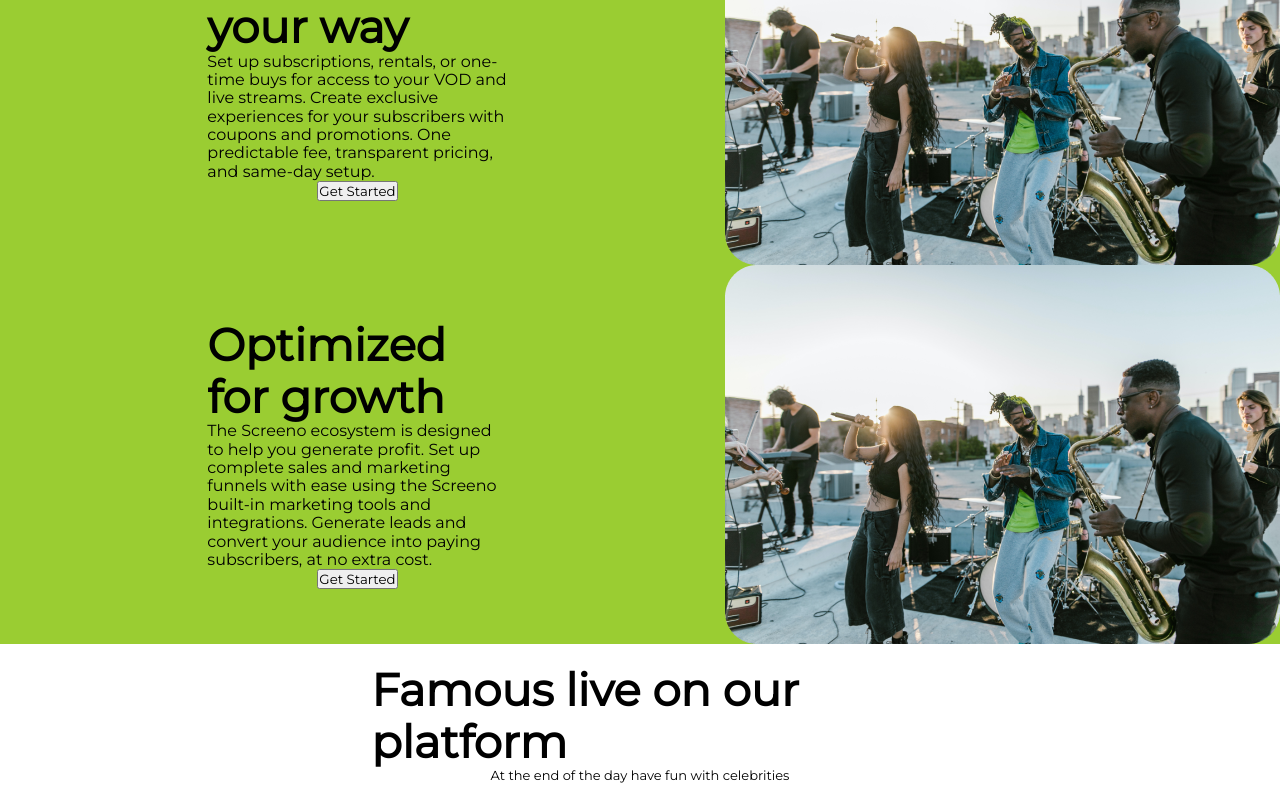
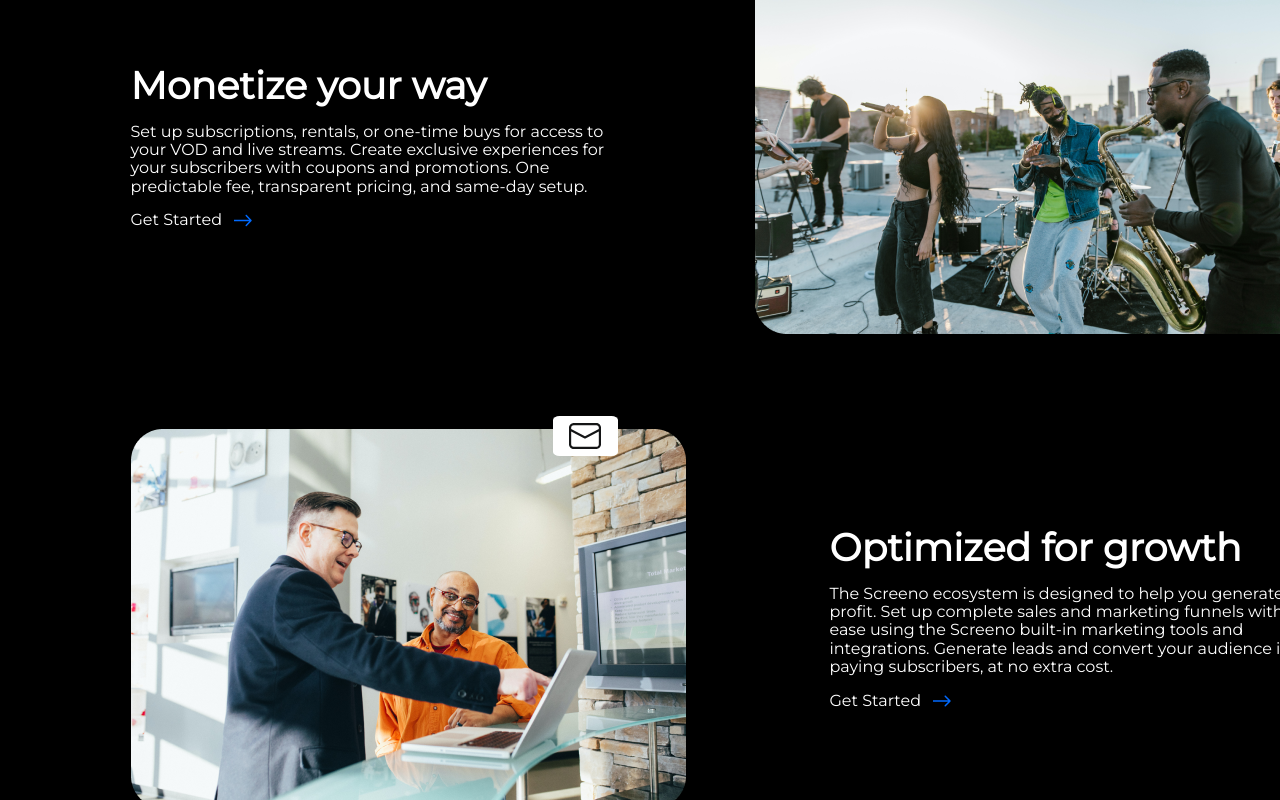
Before and after one commit to ArleysGatica/screeno-desing, a React (Vite) app: page / in a window 1280 px wide. Shown: the part 1480-2280 px from the top of the page. Built offline with nearby package versions, Linux system fonts and the light colour scheme.

Commit message:
met-black

```diff
--- a/src/App/Asset/Services.js
+++ b/src/App/Asset/Services.js
@@ -26,6 +26,10 @@ import facebook from './facebook.svg'
 import ubicacion from './ubicacion.svg'
 import call from './call.svg'
 import sms from './sms.svg'
+import recta from './recta.svg'
+import presentador from './presentador.png'
+import gmail from './gmail.svg'
+import gmailSMS from './gmailSMS.svg'
 
 const serviSVG = (SVG) => {
   const status = {
@@ -56,7 +60,12 @@ const serviSVG = (SVG) => {
     facebook: facebook,
     ubicacion: ubicacion,
     call: call,
-    sms: sms
+    sms: sms,
+    recta: recta,
+    presentador: presentador,
+    gmail: gmail,
+    gmailSMS: gmailSMS
+
   }
   return status[SVG]
 }
--- a/src/App/Components/Black/BLACK.css
+++ b/src/App/Components/Black/BLACK.css
@@ -1,29 +1,80 @@
 .black-card{
-  background: rgb(206, 50, 50);
+  background: black;
 }
 
 .black-card-text h2{
   display: flex;
   width: 100%;
-  font-size: 30px;
+  font-size: 40px;
+  line-height: 59px;
+  font-weight: bold;
   color: white;
+  font-weight: bold;
+  justify-content: center;
+  align-items: center;
 }
 
 .black-card-map{
-  background: yellowgreen;
   width: 1440px;
-  display: grid;
-  margin: auto;
+  height: auto;
+  margin: 0 auto;
+
 }
 
-.black-card-map-text{
-display: grid;
-  grid-template-columns: repeat(2, 1fr);
-  gap: 10px;
-  grid-auto-rows: minmax(100px, auto);
+.card-map-item{
+  display: flex;
+  align-items: center;
+  justify-content: center;
+  width: 100%;
+  height: 100%;
+  gap: 10%;
+  padding: 45px 0px;
 }
 
-.item-info{
-  width: 440px;
-  height: 120px;
+.card-map-item-text{
+  display: flex;
+  width: 480px;
+  gap: 15px;
+  flex-direction: column;
 }
+
+.card-map-item h2{
+  font-size: 38px;
+  color: white;
+  font-weight: bold;
+}
+
+.card-map-item p{
+  font-size: 16px;
+  color: white;
+}
+.card-images{
+  display: flex;
+}
+.gmail{
+  background: white;
+  width: 65px;
+  height: 40px;
+  border-radius: 10%;
+  display: flex;
+  justify-content: center;
+  align-items: center;
+  position: absolute;
+  margin-left: 33%;
+  margin-top: -1%;
+}
+
+#startBlack{
+  display:flex;
+  gap: 12px;
+}
+
+.card-map-item--2{
+  display: flex;
+  align-items: center;
+  justify-content: center;
+  width: 100%;
+  height: 100%;
+  gap: 10%;
+  margin-top: 90px;
+}
--- a/src/App/Components/Black/BlackView.jsx
+++ b/src/App/Components/Black/BlackView.jsx
@@ -1,10 +1,9 @@
 import React from 'react';
 import './BLACK.css'
-import sacso from '../../Asset/sacso.png';
 
 const BlackView = (props) => {
-  const { Arraytext } = props;
-  console.log(Arraytext);
+  const { Arraytext, array } = props;
+  console.log("🚀 ~", Arraytext, array)
 
   return (
     <>
@@ -13,27 +12,50 @@ const BlackView = (props) => {
           <h2>We help you grow</h2>
         </div>
         <div className="black-card-map">
-          {
-            Arraytext.map((item) => {
-              return (
-                <>
-                  <div className="black-card-map-text">
-                    <div className='item-info'>
+          {Arraytext.map((item) => {
+            return (
+              <div className="card-map-item" key={item.id}>
+                <div className="card-map-item-text">
+                  <h2>{item.title}</h2>
+                  <p>{item.description}</p>
+                  <p id='startBlack'>
+                    {item.down}
+                    <img src={item.SVG} alt="" />
+                  </p>
+                </div>
+                <div>
+                  <img src={item.img} alt="img" />
+                </div>
+              </div>
+            )
+          })}
+          <div>
+            {
+              array.map((item) => {
+                return (
+                  <div className="card-map-item" key={item.id}>
+                    <div className='card-images'>
+                      <img src={item.img} alt="img" />
+                      <div className='gmail'>
+                        <img src={item.Gmail} alt="" />
+                      </div>
+                    </div>
+                    <div className="card-map-item-text">
                       <h2>{item.text}</h2>
                       <p>{item.description}</p>
-                      <button>{item.down}</button>
+                      <p id='startBlack'>
+                        {item.down}
+                        <img src={item.SVG} alt="" />
+                      </p>
                     </div>
-
-
-                    <img src={item.img} alt="" />
                   </div>
-                </>
-              )
-            })}
+                )
+              })}
+          </div>
         </div>
       </div>
     </>
-  );
-};
+  )
+}
 
 export default BlackView;
--- a/src/App/Components/Black/black.jsx
+++ b/src/App/Components/Black/black.jsx
@@ -6,26 +6,29 @@ const BlackJS = () => {
   const Arraytext = [
     {
       id: 1,
-      text: 'Monetize your way',
+      title: 'Monetize your way',
       description: 'Set up subscriptions, rentals, or one-time buys for access to your VOD and live streams. Create exclusive experiences for your subscribers with coupons and promotions. One predictable fee, transparent pricing, and same-day setup.',
       down: 'Get Started',
-      SVG: serviSVG('black'),
+      SVG: serviSVG('recta'),
       img: serviSVG('sacso')
-    },
+    }
+  ];
 
+  const array = [
     {
       id: 2,
       text: 'Optimized for growth',
       description: 'The Screeno ecosystem is designed to help you generate profit. Set up complete sales and marketing funnels with ease using the Screeno built-in marketing tools and integrations. Generate leads and convert your audience into paying subscribers, at no extra cost.',
       down: 'Get Started',
-      SVG: serviSVG('black'),
-      img: serviSVG('sacso')
+      SVG: serviSVG('recta'),
+      img: serviSVG('presentador'),
+      Gmail: serviSVG('gmailSMS')
     },
   ]
 
   return (
     <>
-      <BlackView Arraytext={Arraytext} />
+      <BlackView Arraytext={Arraytext} array={array} />
     </>
   )
 }
```
Also changed, not shown: src/App/Asset/gmailSMS.svg (added).
